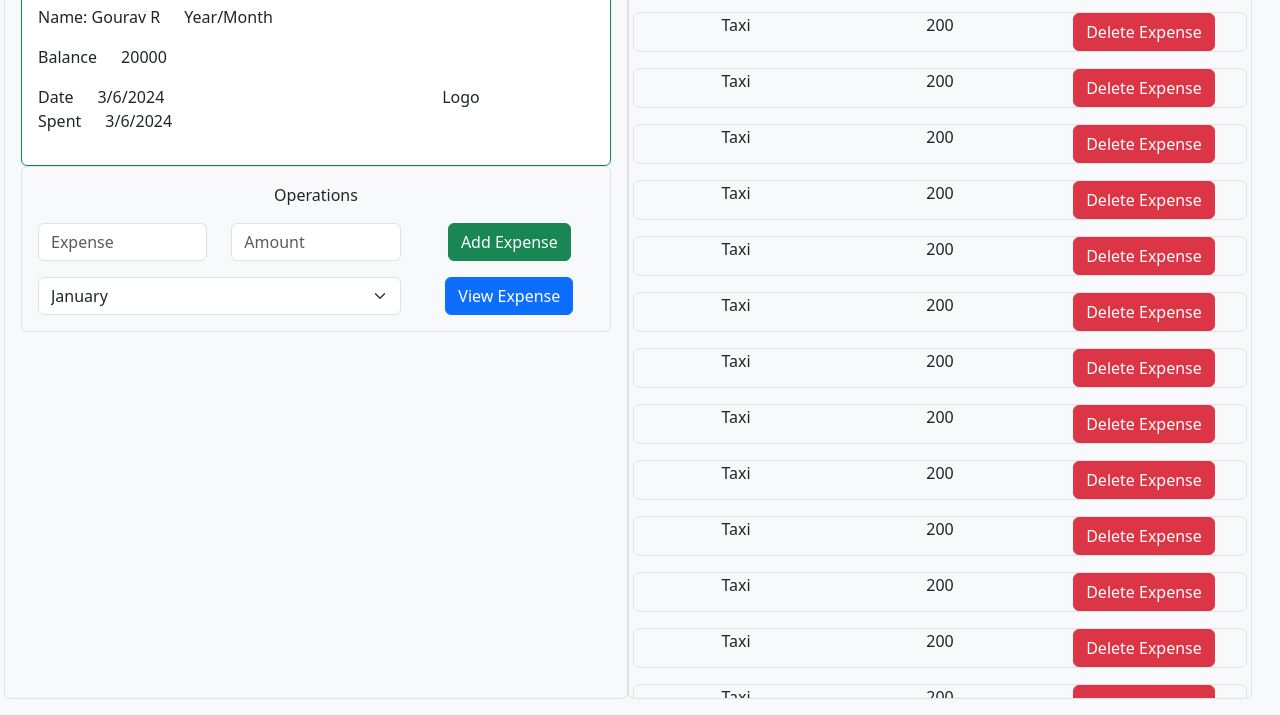
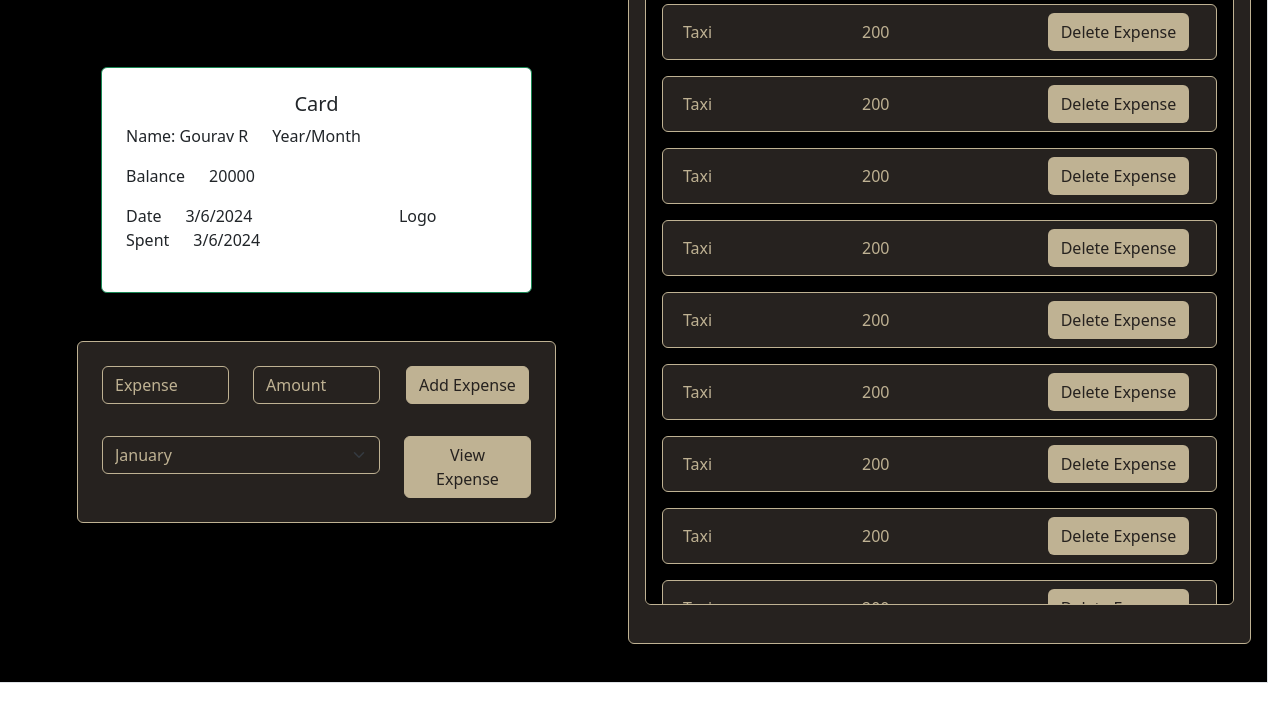
Before and after one commit to g-gourav-r/expense, a plain HTML site: page draft.html in a window 1280 px wide. Shown: the part 117-832 px from the top of the page. After the commit the page ends 800 px from the top, so only its background shows below. Drawn offline with nearby package versions, Linux system fonts and the light colour scheme.

Commit message:
Golden black

```diff
--- a/draft.html
+++ b/draft.html
@@ -1,24 +1,31 @@
 <!DOCTYPE html>
 <html lang="en">
   <head>
-    <meta charset="UTF-8">
-    <meta name="viewport" content="width=device-width, initial-scale=1">
+    <meta charset="UTF-8" />
+    <meta name="viewport" content="width=device-width, initial-scale=1" />
     <title>Bootstrap demo</title>
-    <link rel="stylesheet" href="temp.css">
-    <link href="https://cdn.jsdelivr.net/npm/bootstrap@5.3.3/dist/css/bootstrap.min.css" rel="stylesheet" integrity="sha384-QWTKZyjpPEjISv5WaRU9OFeRpok6YctnYmDr5pNlyT2bRjXh0JMhjY6hW+ALEwIH" crossorigin="anonymous">
+    <link rel="stylesheet" href="temp.css" />
+    <link
+      href="https://cdn.jsdelivr.net/npm/bootstrap@5.3.3/dist/css/bootstrap.min.css"
+      rel="stylesheet"
+      integrity="sha384-QWTKZyjpPEjISv5WaRU9OFeRpok6YctnYmDr5pNlyT2bRjXh0JMhjY6hW+ALEwIH"
+      crossorigin="anonymous"
+    />
   </head>
-<body class="bg-light">
-
-<div class="container-fluid row text-center p-3">
-    <div class="left col-md-6 border rounded p-3">
-        <p>Left</p>
-        <div class="card border-success">
+  <body>
+    <div class="container-fluid border row text-center p-3">
+      <div
+        class="left-wrapper col-md-6 p-3 d-flex justify-content-center align-items-center"
+      >
+        <div class="left rounded m-2 p-5">
+          <div class="card border-success m-4 p-2">
             <div class="card-body">
-                <h5 class="card-title">ATM Card</h5>
+              <h5 class="card-title">Card</h5>
               <div class="row no-gutters mb-3">
                 <div class="col-auto">Name: Gourav R</div>
                 <div class="col-auto">Year/Month</div>
-                </div>                <div class="row no-gutters mb-3">
+              </div>
+              <div class="row no-gutters mb-3">
                 <div class="col-auto">Balance</div>
                 <div class="col-auto">20000</div>
               </div>
@@ -35,23 +42,21 @@
                 </div>
                 <div class="col-6">Logo</div>
               </div>
-
             </div>
           </div>
-        <div class="right col-md-12 border rounded p-3">
-            <p>Operations</p>
-            <div class="row mb-3">
+          <div class="operations-card col-md-12 mt-5 rounded p-3">
+            <div class="row mb-3 p-2">
               <div class="col-md-4">
-                    <input type="text" class="form-control" placeholder="Expense">
+                <input type="text" class="form-control" placeholder="Expense" />
               </div>
               <div class="col-md-4">
-                    <input type="text" class="form-control" placeholder="Amount">
+                <input type="text" class="form-control" placeholder="Amount" />
               </div>
               <div class="col-md-4">
-                    <button type="button" class="btn btn-success">Add Expense</button>
+                <button type="button" class="btn">Add Expense</button>
               </div>
             </div>
-            <div class="row">
+            <div class="row p-2">
               <div class="col-md-8">
                 <select name="months" id="months" class="form-select me-3">
                   <option value="january">January</option>
@@ -69,204 +74,232 @@
                 </select>
               </div>
               <div class="col-md-4">
-                    <button type="button" class="btn btn-primary">View Expense</button>
+                <button type="button" class="btn">View Expense</button>
               </div>
             </div>
           </div>
         </div>
-    <div class="right col-md-6 border rounded p-3" style="overflow-y: auto; max-height: 100vh;">
-        <p>Expenses</p>
-        <div class="row mb-3 border rounded">
-            <div class="col-md-4">
-                Taxi
       </div>
-            <div class="col-md-4">
-                200
-            </div>
-            <div class="col-md-4">
-                <button type="button" class="btn btn-danger">Delete Expense</button>
+      <div class="right mt-4 col-md-6 rounded p-3">
+        <h2>Expenses</h2>
+        <div class="expenses-wrapper rounded">
+          <!-- Single Entries -->
+          <div class="row m-3 p-2 single-entry rounded">
+            <div class="col-md-4 d-flex align-items-center">Taxi</div>
+            <div class="col-md-4 d-flex align-items-center">200</div>
+            <div
+              class="col-md-4 d-flex align-items-center justify-content-center"
+            >
+              <button type="button" class="btn">Delete Expense</button>
             </div>
           </div>
-        <!-- Repeat similar expense rows as needed -->
-        <div class="row mb-3 border rounded">
-            <div class="col-md-4">
-                Taxi
-            </div>
-            <div class="col-md-4">
-                200
-            </div>
-            <div class="col-md-4">
-                <button type="button" class="btn btn-danger">Delete Expense</button>
+          <!-- single entry end -->
+          <!-- Single Entries -->
+          <div class="row m-3 p-2 single-entry rounded">
+            <div class="col-md-4 d-flex align-items-center">Taxi</div>
+            <div class="col-md-4 d-flex align-items-center">200</div>
+            <div
+              class="col-md-4 d-flex align-items-center justify-content-center"
+            >
+              <button type="button" class="btn">Delete Expense</button>
             </div>
           </div>
-        <div class="row mb-3 border rounded">
-            <div class="col-md-4">
-                Taxi
-            </div>
-            <div class="col-md-4">
-                200
-            </div>
-            <div class="col-md-4">
-                <button type="button" class="btn btn-danger">Delete Expense</button>
+          <!-- single entry end -->
+          <!-- Single Entries -->
+          <div class="row m-3 p-2 single-entry rounded">
+            <div class="col-md-4 d-flex align-items-center">Taxi</div>
+            <div class="col-md-4 d-flex align-items-center">200</div>
+            <div
+              class="col-md-4 d-flex align-items-center justify-content-center"
+            >
+              <button type="button" class="btn">Delete Expense</button>
             </div>
           </div>
-        <div class="row mb-3 border rounded">
-            <div class="col-md-4">
-                Taxi
-            </div>
-            <div class="col-md-4">
-                200
-            </div>
-            <div class="col-md-4">
-                <button type="button" class="btn btn-danger">Delete Expense</button>
+          <!-- single entry end -->
+          <!-- Single Entries -->
+          <div class="row m-3 p-2 single-entry rounded">
+            <div class="col-md-4 d-flex align-items-center">Taxi</div>
+            <div class="col-md-4 d-flex align-items-center">200</div>
+            <div
+              class="col-md-4 d-flex align-items-center justify-content-center"
+            >
+              <button type="button" class="btn">Delete Expense</button>
             </div>
           </div>
-        <div class="row mb-3 border rounded">
-            <div class="col-md-4">
-                Taxi
-            </div>
-            <div class="col-md-4">
-                200
-            </div>
-            <div class="col-md-4">
-                <button type="button" class="btn btn-danger">Delete Expense</button>
+          <!-- single entry end -->
+          <!-- Single Entries -->
+          <div class="row m-3 p-2 single-entry rounded">
+            <div class="col-md-4 d-flex align-items-center">Taxi</div>
+            <div class="col-md-4 d-flex align-items-center">200</div>
+            <div
+              class="col-md-4 d-flex align-items-center justify-content-center"
+            >
+              <button type="button" class="btn">Delete Expense</button>
             </div>
           </div>
-        <div class="row mb-3 border rounded">
-            <div class="col-md-4">
-                Taxi
-            </div>
-            <div class="col-md-4">
-                200
-            </div>
-            <div class="col-md-4">
-                <button type="button" class="btn btn-danger">Delete Expense</button>
+          <!-- single entry end -->
+          <!-- Single Entries -->
+          <div class="row m-3 p-2 single-entry rounded">
+            <div class="col-md-4 d-flex align-items-center">Taxi</div>
+            <div class="col-md-4 d-flex align-items-center">200</div>
+            <div
+              class="col-md-4 d-flex align-items-center justify-content-center"
+            >
+              <button type="button" class="btn">Delete Expense</button>
             </div>
           </div>
-        <div class="row mb-3 border rounded">
-            <div class="col-md-4">
-                Taxi
-            </div>
-            <div class="col-md-4">
-                200
-            </div>
-            <div class="col-md-4">
-                <button type="button" class="btn btn-danger">Delete Expense</button>
+          <!-- single entry end -->
+          <!-- Single Entries -->
+          <div class="row m-3 p-2 single-entry rounded">
+            <div class="col-md-4 d-flex align-items-center">Taxi</div>
+            <div class="col-md-4 d-flex align-items-center">200</div>
+            <div
+              class="col-md-4 d-flex align-items-center justify-content-center"
+            >
+              <button type="button" class="btn">Delete Expense</button>
             </div>
           </div>
-        <div class="row mb-3 border rounded">
-            <div class="col-md-4">
-                Taxi
-            </div>
-            <div class="col-md-4">
-                200
-            </div>
-            <div class="col-md-4">
-                <button type="button" class="btn btn-danger">Delete Expense</button>
+          <!-- single entry end -->
+          <!-- Single Entries -->
+          <div class="row m-3 p-2 single-entry rounded">
+            <div class="col-md-4 d-flex align-items-center">Taxi</div>
+            <div class="col-md-4 d-flex align-items-center">200</div>
+            <div
+              class="col-md-4 d-flex align-items-center justify-content-center"
+            >
+              <button type="button" class="btn">Delete Expense</button>
             </div>
           </div>
-        <div class="row mb-3 border rounded">
-            <div class="col-md-4">
-                Taxi
-            </div>
-            <div class="col-md-4">
-                200
-            </div>
-            <div class="col-md-4">
-                <button type="button" class="btn btn-danger">Delete Expense</button>
+          <!-- single entry end -->
+          <!-- Single Entries -->
+          <div class="row m-3 p-2 single-entry rounded">
+            <div class="col-md-4 d-flex align-items-center">Taxi</div>
+            <div class="col-md-4 d-flex align-items-center">200</div>
+            <div
+              class="col-md-4 d-flex align-items-center justify-content-center"
+            >
+              <button type="button" class="btn">Delete Expense</button>
             </div>
           </div>
-        <div class="row mb-3 border rounded">
-            <div class="col-md-4">
-                Taxi
-            </div>
-            <div class="col-md-4">
-                200
-            </div>
-            <div class="col-md-4">
-                <button type="button" class="btn btn-danger">Delete Expense</button>
+          <!-- single entry end -->
+          <!-- Single Entries -->
+          <div class="row m-3 p-2 single-entry rounded">
+            <div class="col-md-4 d-flex align-items-center">Taxi</div>
+            <div class="col-md-4 d-flex align-items-center">200</div>
+            <div
+              class="col-md-4 d-flex align-items-center justify-content-center"
+            >
+              <button type="button" class="btn">Delete Expense</button>
             </div>
           </div>
-        <div class="row mb-3 border rounded">
-            <div class="col-md-4">
-                Taxi
-            </div>
-            <div class="col-md-4">
-                200
-            </div>
-            <div class="col-md-4">
-                <button type="button" class="btn btn-danger">Delete Expense</button>
+          <!-- single entry end -->
+          <!-- Single Entries -->
+          <div class="row m-3 p-2 single-entry rounded">
+            <div class="col-md-4 d-flex align-items-center">Taxi</div>
+            <div class="col-md-4 d-flex align-items-center">200</div>
+            <div
+              class="col-md-4 d-flex align-items-center justify-content-center"
+            >
+              <button type="button" class="btn">Delete Expense</button>
             </div>
           </div>
-        <div class="row mb-3 border rounded">
-            <div class="col-md-4">
-                Taxi
-            </div>
-            <div class="col-md-4">
-                200
-            </div>
-            <div class="col-md-4">
-                <button type="button" class="btn btn-danger">Delete Expense</button>
+          <!-- single entry end -->
+          <!-- Single Entries -->
+          <div class="row m-3 p-2 single-entry rounded">
+            <div class="col-md-4 d-flex align-items-center">Taxi</div>
+            <div class="col-md-4 d-flex align-items-center">200</div>
+            <div
+              class="col-md-4 d-flex align-items-center justify-content-center"
+            >
+              <button type="button" class="btn">Delete Expense</button>
             </div>
           </div>
-        <div class="row mb-3 border rounded">
-            <div class="col-md-4">
-                Taxi
-            </div>
-            <div class="col-md-4">
-                200
-            </div>
-            <div class="col-md-4">
-                <button type="button" class="btn btn-danger">Delete Expense</button>
+          <!-- single entry end -->
+          <!-- Single Entries -->
+          <div class="row m-3 p-2 single-entry rounded">
+            <div class="col-md-4 d-flex align-items-center">Taxi</div>
+            <div class="col-md-4 d-flex align-items-center">200</div>
+            <div
+              class="col-md-4 d-flex align-items-center justify-content-center"
+            >
+              <button type="button" class="btn">Delete Expense</button>
             </div>
           </div>
-        <div class="row mb-3 border rounded">
-            <div class="col-md-4">
-                Taxi
-            </div>
-            <div class="col-md-4">
-                200
-            </div>
-            <div class="col-md-4">
-                <button type="button" class="btn btn-danger">Delete Expense</button>
+          <!-- single entry end -->
+          <!-- Single Entries -->
+          <div class="row m-3 p-2 single-entry rounded">
+            <div class="col-md-4 d-flex align-items-center">Taxi</div>
+            <div class="col-md-4 d-flex align-items-center">200</div>
+            <div
+              class="col-md-4 d-flex align-items-center justify-content-center"
+            >
+              <button type="button" class="btn">Delete Expense</button>
             </div>
           </div>
-        <div class="row mb-3 border rounded">
-            <div class="col-md-4">
-                Taxi
-            </div>
-            <div class="col-md-4">
-                200
-            </div>
-            <div class="col-md-4">
-                <button type="button" class="btn btn-danger">Delete Expense</button>
+          <!-- single entry end -->
+          <!-- Single Entries -->
+          <div class="row m-3 p-2 single-entry rounded">
+            <div class="col-md-4 d-flex align-items-center">Taxi</div>
+            <div class="col-md-4 d-flex align-items-center">200</div>
+            <div
+              class="col-md-4 d-flex align-items-center justify-content-center"
+            >
+              <button type="button" class="btn">Delete Expense</button>
             </div>
           </div>
-        <div class="row mb-3 border rounded">
-            <div class="col-md-4">
-                Taxi
-            </div>
-            <div class="col-md-4">
-                200
-            </div>
-            <div class="col-md-4">
-                <button type="button" class="btn btn-danger">Delete Expense</button>
+          <!-- single entry end -->
+          <!-- Single Entries -->
+          <div class="row m-3 p-2 single-entry rounded">
+            <div class="col-md-4 d-flex align-items-center">Taxi</div>
+            <div class="col-md-4 d-flex align-items-center">200</div>
+            <div
+              class="col-md-4 d-flex align-items-center justify-content-center"
+            >
+              <button type="button" class="btn">Delete Expense</button>
             </div>
           </div>
-        <div class="row mb-3 border rounded">
-            <div class="col-md-4">
-                Taxi
+          <!-- single entry end -->
+          <!-- Single Entries -->
+          <div class="row m-3 p-2 single-entry rounded">
+            <div class="col-md-4 d-flex align-items-center">Taxi</div>
+            <div class="col-md-4 d-flex align-items-center">200</div>
+            <div
+              class="col-md-4 d-flex align-items-center justify-content-center"
+            >
+              <button type="button" class="btn">Delete Expense</button>
             </div>
-            <div class="col-md-4">
-                200
           </div>
-            <div class="col-md-4">
-                <button type="button" class="btn btn-danger">Delete Expense</button>
+          <!-- single entry end -->
+          <!-- Single Entries -->
+          <div class="row m-3 p-2 single-entry rounded">
+            <div class="col-md-4 d-flex align-items-center">Taxi</div>
+            <div class="col-md-4 d-flex align-items-center">200</div>
+            <div
+              class="col-md-4 d-flex align-items-center justify-content-center"
+            >
+              <button type="button" class="btn">Delete Expense</button>
             </div>
+          </div>
+          <!-- single entry end -->
+          <!-- Single Entries -->
+          <div class="row m-3 p-2 single-entry rounded">
+            <div class="col-md-4 d-flex align-items-center">Taxi</div>
+            <div class="col-md-4 d-flex align-items-center">200</div>
+            <div
+              class="col-md-4 d-flex align-items-center justify-content-center"
+            >
+              <button type="button" class="btn">Delete Expense</button>
+            </div>
+          </div>
+          <!-- single entry end -->
         </div>
       </div>
     </div>
 
-<script src="https://cdn.jsdelivr.net/npm/bootstrap@5.3.3/dist/js/bootstrap.bundle.min.js" integrity="sha384-YvpcrYf0tY3lHB60NNkmXc5s9fDVZLESaAA55NDzOxhy9GkcIdslK1eN7N6jIeHz" crossorigin="anonymous"></script>
+    <script
+      src="https://cdn.jsdelivr.net/npm/bootstrap@5.3.3/dist/js/bootstrap.bundle.min.js"
+      integrity="sha384-YvpcrYf0tY3lHB60NNkmXc5s9fDVZLESaAA55NDzOxhy9GkcIdslK1eN7N6jIeHz"
+      crossorigin="anonymous"
+    ></script>
   </body>
 </html>
--- a/temp.css
+++ b/temp.css
@@ -1,7 +1,122 @@
+.container-fluid {
+  display: flex;
+  overflow: hidden;
+  background-color: black;
+}
+
+body::-webkit-scrollbar,
+.right::-webkit-scrollbar,
+.expenses-wrapper::-webkit-scrollbar {
+  display: none;
+}
+
+.left-wrapper {
+  background-color: black;
+  color: white;
+}
+
 body {
-    overflow: hidden; /* Disable scrolling for the entire page */
+  background-color: aquamarine;
+  color: aliceblue;
+}
+
+.right {
+  background-color: #26221f;
+  color: #bfb293;
+  transition: box-shadow 0.3s ease;
+  outline: none;
+}
+
+.operations-card {
+  background-color: #26221f;
+  color: #bfb293;
+  border: 1px solid #bfb293;
+  transition: box-shadow 0.3s ease;
+  outline: none;
+}
+
+.operations-card input,
+.operations-card select,
+.operations-card button {
+  background-color: #26221f;
+  border: 1px solid #bfb293;
+  color: #bfb293;
+  transition: box-shadow 0.3s ease;
+  outline: none;
+}
+
+.operations-card button {
+  background-color: #bfb293;
+  color: #26221f;
+}
+
+.operations-card input::placeholder {
+  color: #bfb293;
+}
+
+.operations-card input:hover,
+.operations-card button:hover {
+  box-shadow: 0 0 10px #bfb293;
+}
+
+.operations-card input:focus,
+.operations-card select:focus {
+  background-color: #26221f;
+  color: #bfb293;
+  border: 2px solid #bfb293;
+}
+
+.right {
+  height: 90vh; /* 80% of the viewport height */
+  overflow-y: hidden; /* Hide the vertical scrollbar */
+  border: 1px solid #bfb293;
+}
+
+.expenses-wrapper {
+  border: 1px solid #bfb293;
 }
 .container-fluid {
-    display: flex;
-    overflow: hidden; /* Disable scrolling for the entire container */
+  height: 100vh; /* Set container height to 100% of viewport height */
 }
+
+.expenses-wrapper {
+  height: 90%; /* 90% height of the parent .right */
+  overflow-y: auto; /* Enable vertical scrolling for contents */
+}
+
+.operations-card {
+  background-color: #26221f;
+  color: #bfb293;
+  border: 1px solid #bfb293;
+  transition: box-shadow 0.3s ease;
+  outline: none;
+}
+
+.expenses-wrapper {
+  background-color: black;
+}
+.single-entry {
+  border: 1px solid #bfb293;
+  background-color: #26221f;
+}
+
+.single-entry button {
+  background-color: #bfb293;
+  color: #26221f;
+}
+
+.single-entry input::placeholder {
+  color: #bfb293;
+}
+
+.single-entry input:hover,
+.single-entry button:hover {
+  box-shadow: 0 0 10px #bfb293;
+}
+
+.single-entry input:focus,
+.single-entry select:focus {
+  background-color: #26221f;
+  color: #bfb293;
+  border: 2px solid #bfb293;
+}
```
Lines whose indentation alone changed are shown as unchanged.
